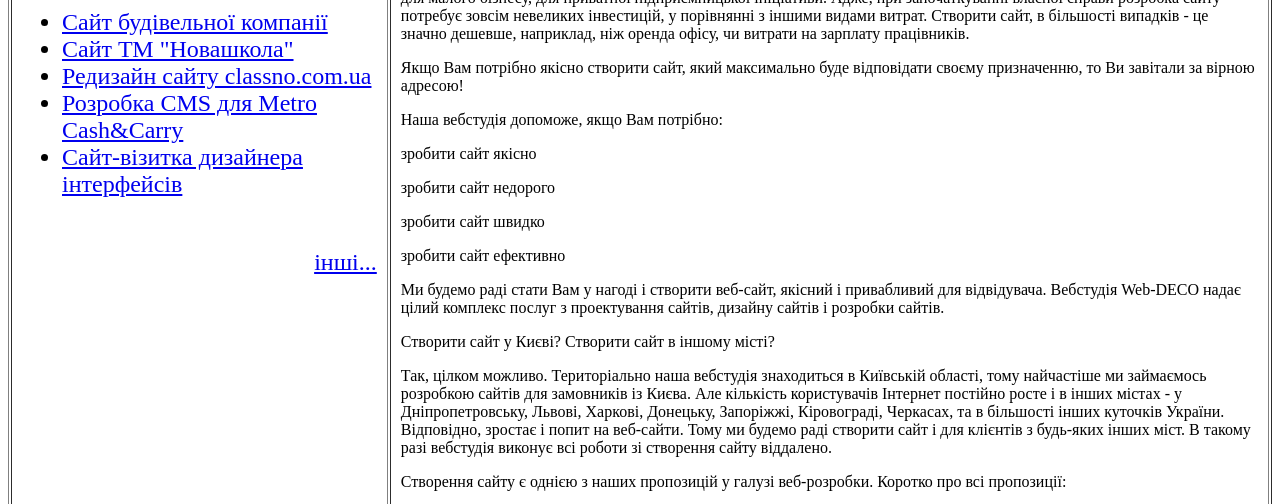
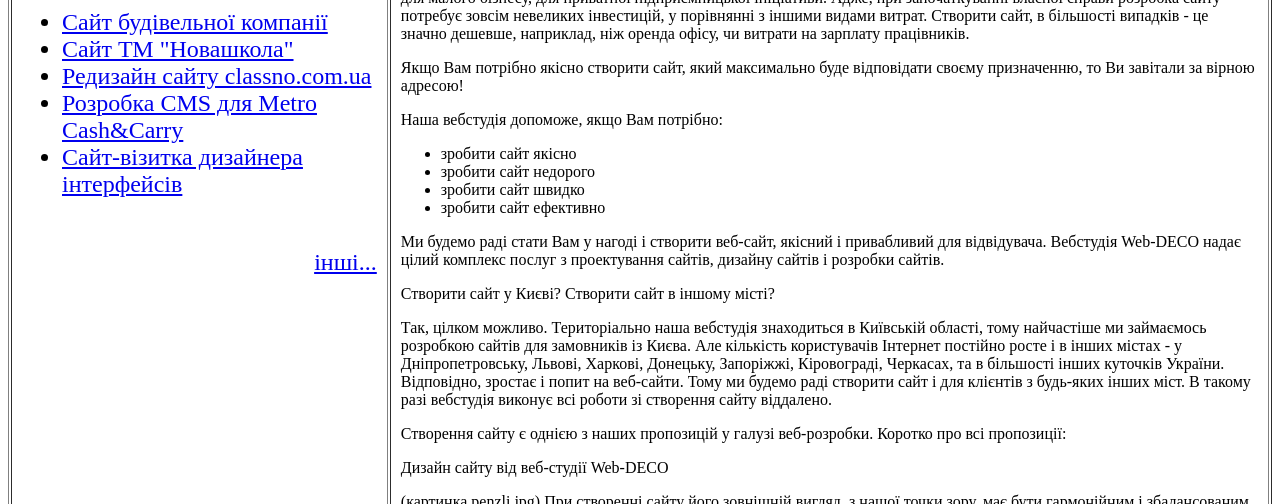
Before and after one commit to tovtiks/tovtiks.github.io, a plain HTML site: page index.html in a window 1280 px wide. Shown: the part 285-789 px from the top of the page. Drawn offline with Linux system fonts and the light colour scheme.

Commit message:
14 - Створити список

```diff
--- a/index.html
+++ b/index.html
@@ -55,10 +55,12 @@ font-size: 3em;
 
 <p>Наша вебстудія допоможе, якщо Вам потрібно:<p>
 
-    зробити сайт якісно<p>
-    зробити сайт недорого<p>
-    зробити сайт швидко<p>
-    зробити сайт ефективно<p>
+    <ul>
+<li>зробити сайт якісно</li>
+<li>зробити сайт недорого</li>
+<li>зробити сайт швидко</li>
+<li>зробити сайт ефективно</li>
+</ul>
 
 <p>Ми будемо раді стати Вам у нагоді і створити веб-сайт, якісний і привабливий для відвідувача. Вебстудія Web-DECO надає цілий комплекс послуг з проектування сайтів, дизайну сайтів і розробки сайтів.<p>
 
```
